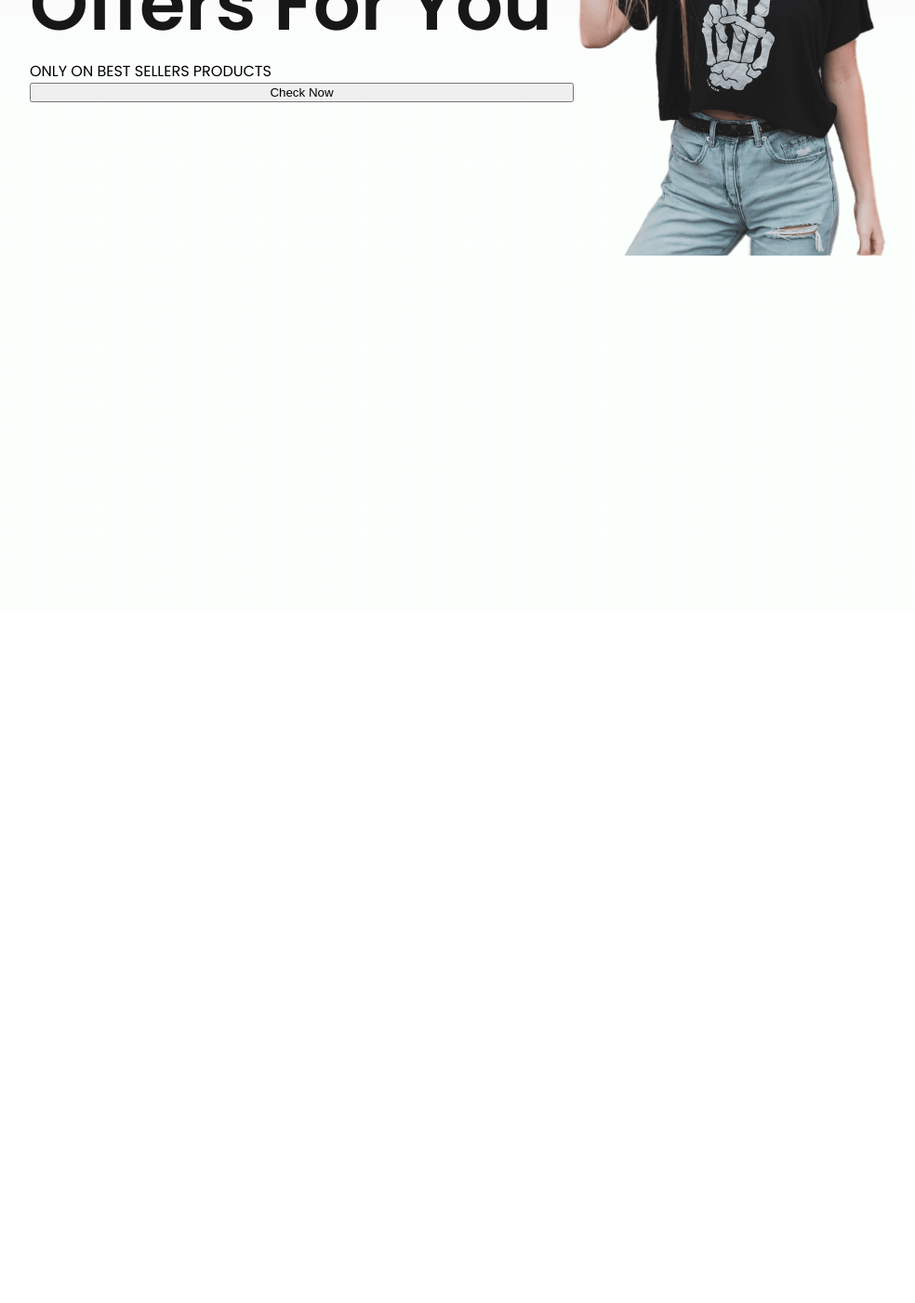
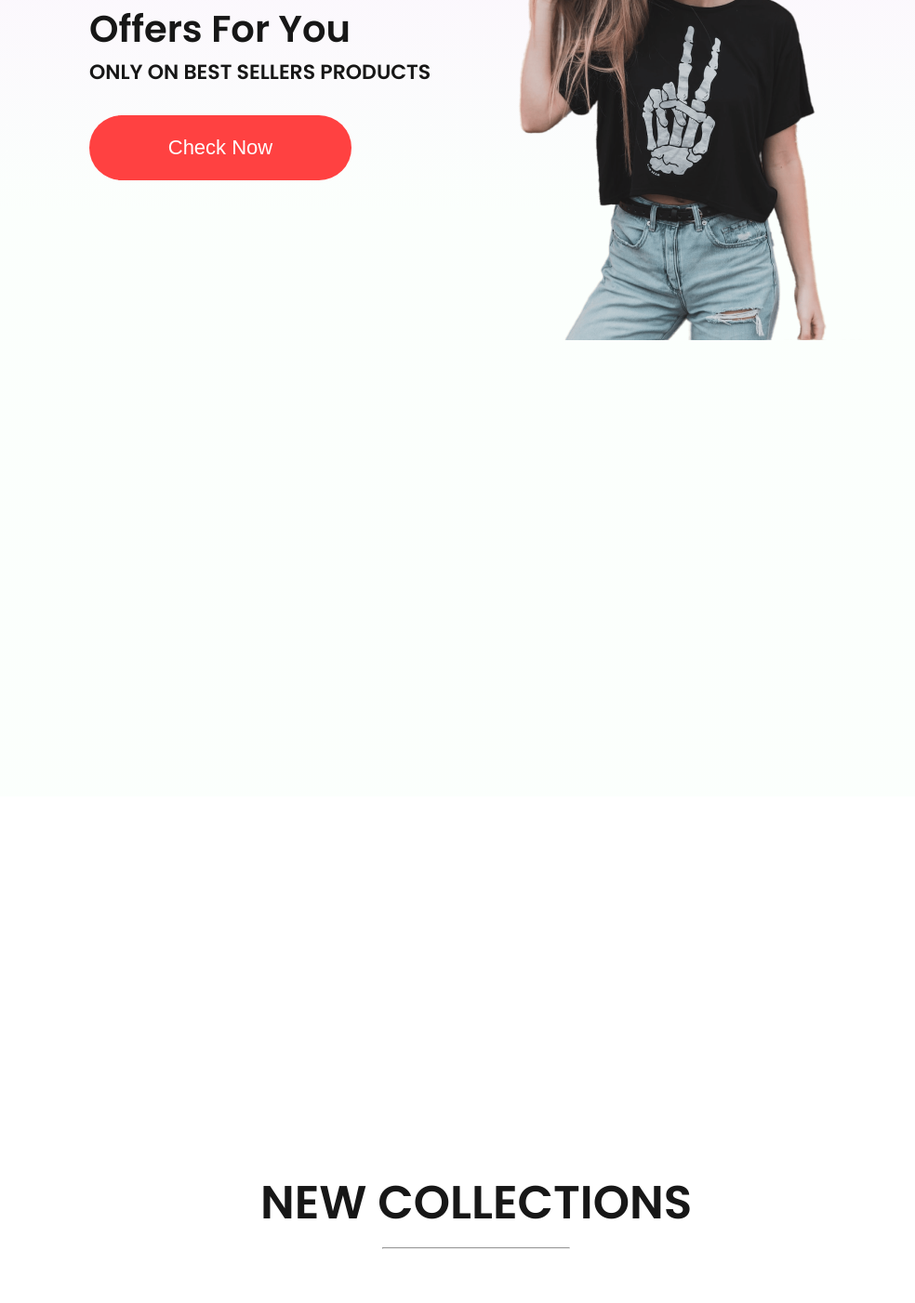
Before and after one commit to gargsona7130/React_Ecommerce, a React (Create React App) app: page / in a window 1280 px wide. Shown: the part 2340-3742 px from the top of the page at 93% size, without its empty margins (128-1112 px from the left). Before the commit the page ends 3147 px from the top, so only its background shows below. Built offline with nearby package versions, Linux system fonts and the light colour scheme.

Commit message:
Offers,New Collections

```diff
--- /dev/null
+++ b/src/Components/NewCollections/NewCollections.css
@@ -0,0 +1,28 @@
+.new-collections{
+    display:flex;
+    flex-direction: column;
+    align-items:center;
+    gap:10px;
+    height:90vh;
+}
+
+.new-collections h1{
+    padding-top:250px;
+    color:#171717;
+    font-size:50px;
+    font-weight:600;
+}
+
+.new-collections hr{
+    width:200px;
+    height:6px;
+    border-radius:10px;
+    background: #252525;
+}
+
+.collections{
+    display:grid;
+    grid-template-columns: 1fr 1fr 1fr 1fr;
+    margin-top: 50px;
+    gap: 30px;
+}
--- /dev/null
+++ b/src/Components/NewCollections/NewCollections.jsx
@@ -0,0 +1,21 @@
+import React from 'react'
+import "./NewCollections.css"
+import new_collection from '../Assets/new_collections'
+import Item from '../Item/Item'
+
+const NewCollections = () => {
+  return (
+    <div className='new-collections'>
+        <h1> NEW COLLECTIONS</h1>
+        <hr/>
+        <div className="collections">
+            {new_collection.map((item,i)=>{
+                return <Item key={i} id={item.id} name={item.name} image={item.image}
+                new_price={item.new_price} old_price={item.old_price}/>
+            })}
+        </div>
+    </div>
+  )
+}
+
+export default NewCollections
--- a/src/Components/Offers/Offers.css
+++ b/src/Components/Offers/Offers.css
@@ -1,9 +1,9 @@
 .offers{
-    width:75%;
+    width:65%;
     height: 60vh;
     display:flex;
     margin:auto;
-    padding:450px 140px;
+    padding:550px 140px;
     margin-bottom: 150px;
     background: linear-gradient(180deg, #fde1ff 0%, #e1ffea22 60%)
 }
@@ -17,6 +17,39 @@
 
 .offers-left h1{
     color: #171717;
-    font-size: 80px;
+    font-size: 40px;
     font-weight:600;
 }
+
+.offers-left p{
+    color: #171717;
+    font-size: 40px;
+    font-weight: 600;
+}
+
+.offers-left p{
+    color: #171717;
+    font-size: 22px;
+    font-weight: 600;
+}
+
+.offers-left button{
+    width: 282px;
+    height: 70px;
+    border-radius: 35px;
+    background: #ff4141;
+    border:none;
+    color: white;
+    font-size: 22px;
+    font-weight: 500;
+    margin-top: 30px;
+    cursor:pointer;
+}
+
+.offers-right{
+    flex:1;
+    display:flex;
+    align-items: center;
+    justify-content: flex-end;
+    padding-top: 50px;
+}
--- a/src/Pages/Shop.jsx
+++ b/src/Pages/Shop.jsx
@@ -2,6 +2,7 @@
 import Hero from '../Components/Hero/Hero'
 import Popular from '../Components/Popular/Popular'
 import Offers from '../Components/Offers/Offers'
+import NewCollections from '../Components/NewCollections/NewCollections'
 
 const Shop = () => {
   return (
@@ -9,6 +10,7 @@
         <Hero/>
         <Popular/>
         <Offers/>
+        <NewCollections/>
     </div>
   )
 }
```
